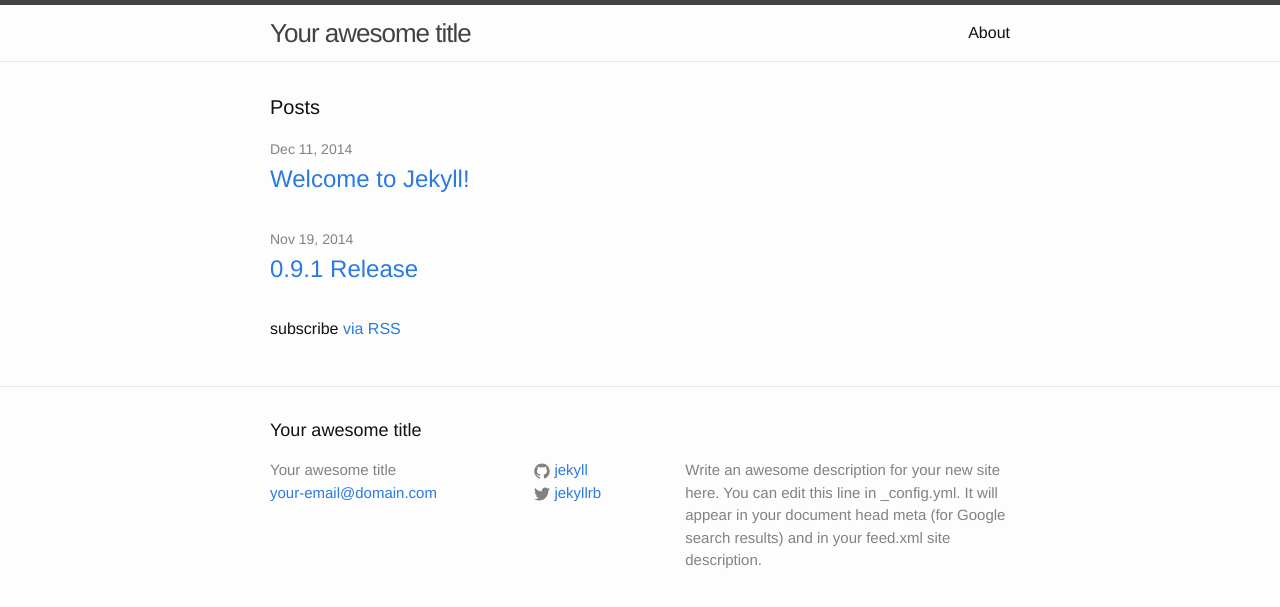
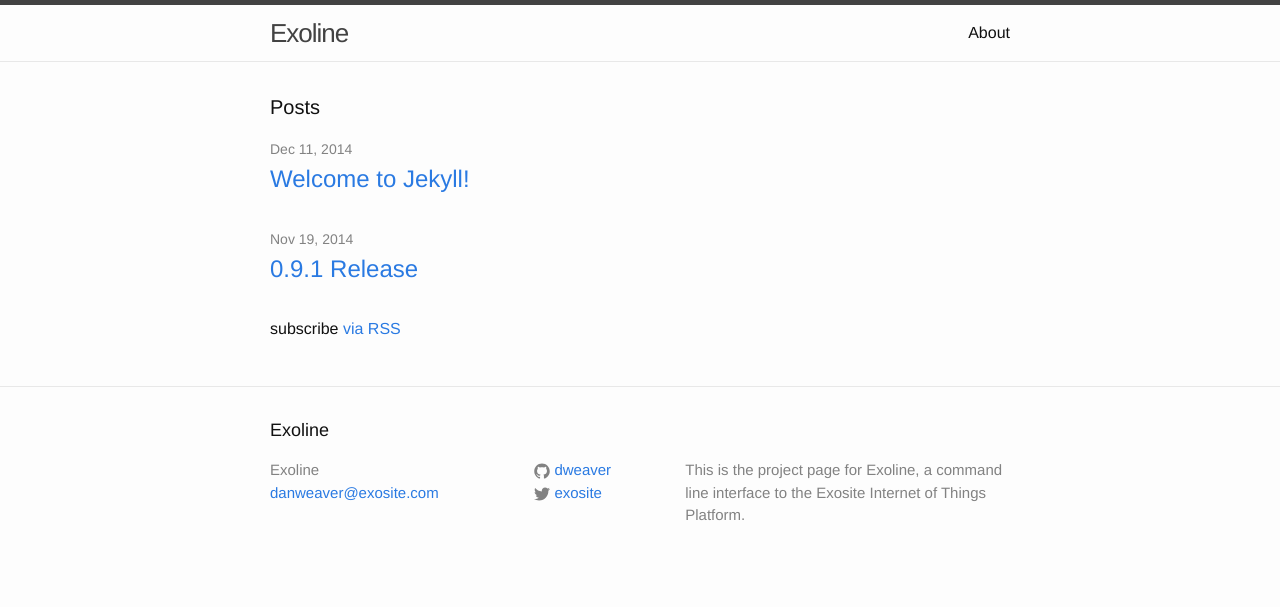
Before and after one commit to exosite-archive/exoline, a Jekyll site: the page built from index.html, in a window 1280 px wide. Shown: the top 607 px of the page. Built offline with Jekyll 4.4.1, drawn with Linux system fonts in a browser that asks for light colours.

Commit message:
set up config

```diff
--- a/_config.yml
+++ b/_config.yml
@@ -1,14 +1,13 @@
 # Site settings
-title: Your awesome title
-email: your-email@domain.com
+title: Exoline
+email: danweaver@exosite.com
 description: > # this means to ignore newlines until "baseurl:"
-  Write an awesome description for your new site here. You can edit this
-  line in _config.yml. It will appear in your document head meta (for
-  Google search results) and in your feed.xml site description.
+  This is the project page for Exoline, a command line interface to
+  the Exosite Internet of Things Platform.
 baseurl: "" # the subpath of your site, e.g. /blog/
-url: "http://yourdomain.com" # the base hostname & protocol for your site
-twitter_username: jekyllrb
-github_username:  jekyll
+url: "http://exosite.github.io/exoline"
+twitter_username: exosite
+github_username:  dweaver
 
 # Build settings
 markdown: kramdown
```
